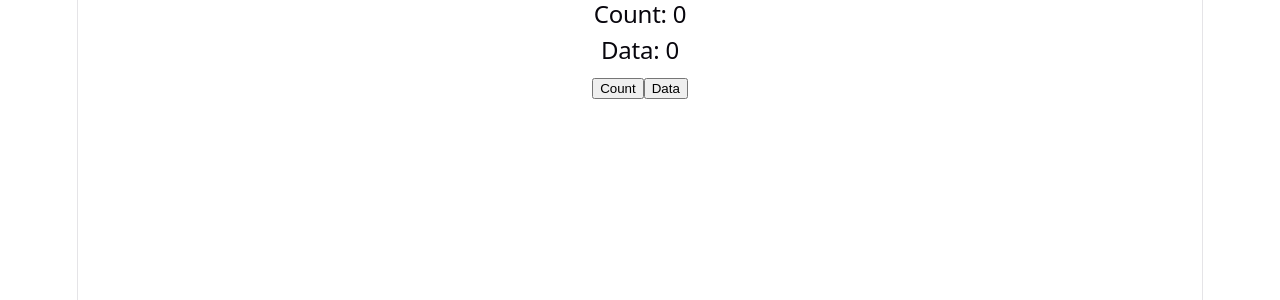
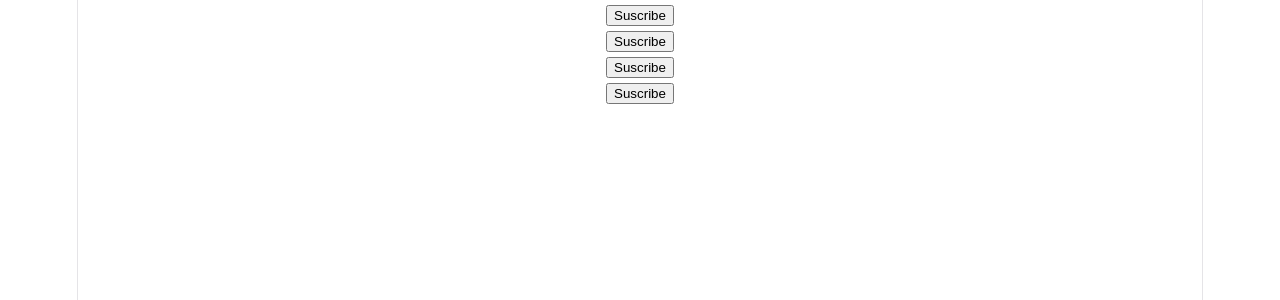
Before and after one commit to almuksid/react-udemy, a React (Vite) app: page / in a window 1280 px wide. Shown: the top 300 px of the page. Built offline with nearby package versions, Linux system fonts and the light colour scheme.

Commit message:
Function3. 1. Function as props

```diff
--- a/src/App.jsx
+++ b/src/App.jsx
@@ -9,7 +9,9 @@
 // import Form from './components/bio/Form'
 // import CheckBox from './components/checkbox/CheckBox'
 
-import CountApp from "./components/Section2/useEffect/CountApp"
+import User from "./components/function3/User"
+
+// import CountApp from "./components/Section2/useEffect/CountApp"
 
 // import UseEffectUseState from "./components/Section2/useEffect/UseEffect&UseState"
 
@@ -19,7 +21,10 @@ import CountApp from "./components/Section2/useEffect/CountApp"
 
 function App() {
   // const [count, setCount] = useState(0)
-
+    const userHandler = (name) => {
+        console.log(name)
+        alert(name)
+    }
   return (
     <>
       {/* <AsyncAwaitTest/> */}
@@ -30,7 +35,11 @@ function App() {
       {/* <RadioDropdown/> */}
       {/* <UseEffectMUU/> */}
       {/* <UseEffectUseState/> */}
-      <CountApp/>
+      {/* <CountApp/> */}
+      <User userHandler={userHandler} name="Al Muksid"/>
+      <User userHandler={userHandler} name="Mesion Sheikh"/>
+      <User userHandler={userHandler} name="Mujahid" />
+      <User userHandler={userHandler} name="Lemon Sheikh"/>
     </>
   )
 }
--- /dev/null
+++ b/src/components/function3/User.jsx
@@ -0,0 +1,12 @@
+
+
+const User = ({userHandler, name}) => {
+
+  return (
+    <div>
+      <button onClick={() => userHandler(name)}>Suscribe</button>
+    </div>
+  )
+}
+
+export default User
```
Also changed, not shown: 1 other file (tests, documents, lock files or other folders).
